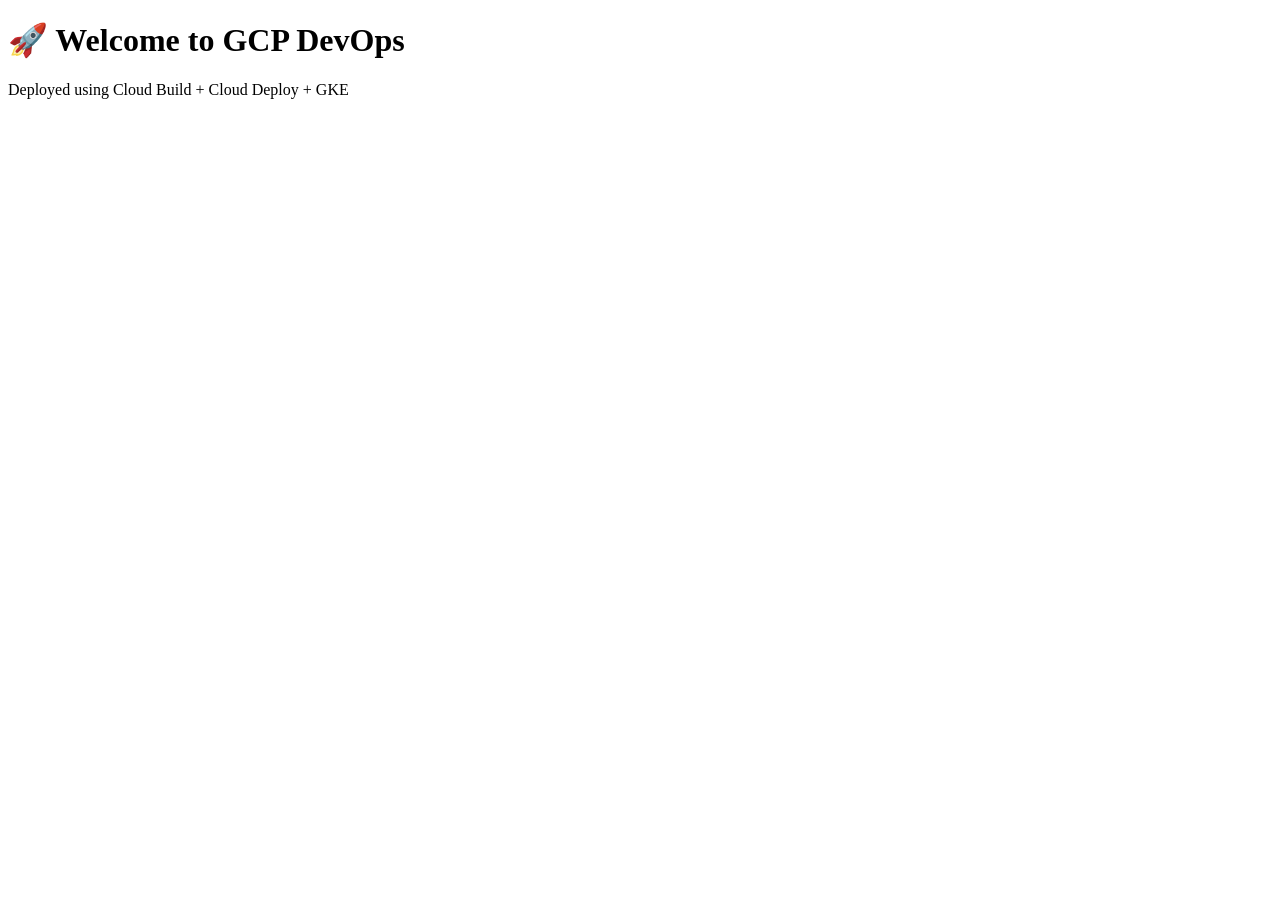
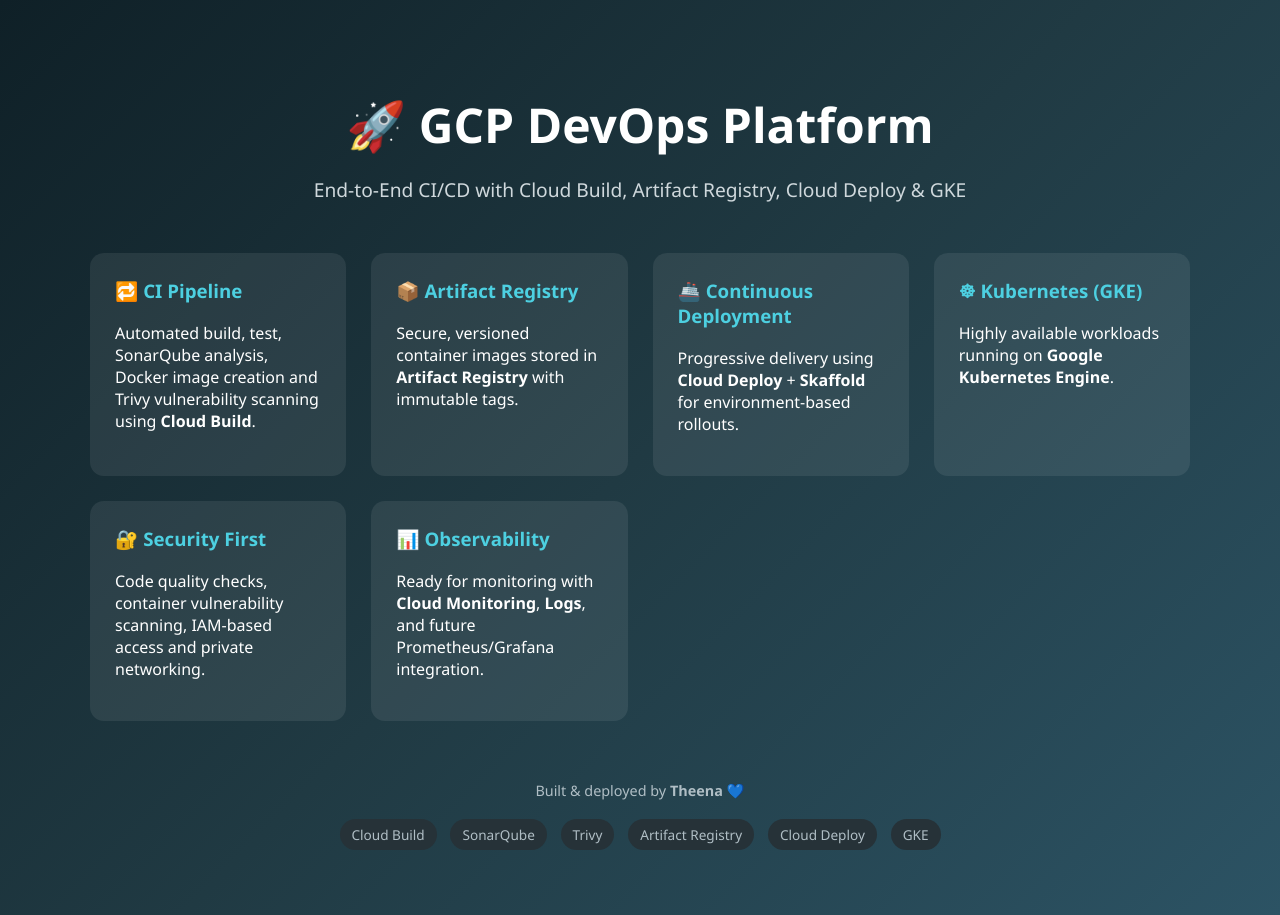
Before and after one commit to DINA18102002/gcp-devops, a Flask app: page / in a window 1280 px wide. Before the commit the page ends 99 px from the top, so only its background shows below. Run offline with Flask 3, Linux system fonts and the light colour scheme.

Commit message:
add landing index page

```diff
--- a/src/templates/index.html
+++ b/src/templates/index.html
@@ -1,10 +1,148 @@
 <!DOCTYPE html>
-<html>
+<html lang="en">
 <head>
-  <title>GCP DevOps App</title>
+  <meta charset="UTF-8" />
+  <title>GCP DevOps Platform</title>
+  <meta name="viewport" content="width=device-width, initial-scale=1.0" />
+
+  <style>
+    body {
+      margin: 0;
+      font-family: "Segoe UI", Roboto, sans-serif;
+      background: linear-gradient(135deg, #0f2027, #203a43, #2c5364);
+      color: #ffffff;
+    }
+
+    .container {
+      max-width: 1100px;
+      margin: auto;
+      padding: 60px 20px;
+    }
+
+    header {
+      text-align: center;
+      margin-bottom: 50px;
+    }
+
+    header h1 {
+      font-size: 3rem;
+      margin-bottom: 10px;
+    }
+
+    header p {
+      font-size: 1.2rem;
+      color: #cfd8dc;
+    }
+
+    .card-grid {
+      display: grid;
+      grid-template-columns: repeat(auto-fit, minmax(250px, 1fr));
+      gap: 25px;
+    }
+
+    .card {
+      background: rgba(255, 255, 255, 0.08);
+      border-radius: 14px;
+      padding: 25px;
+      transition: transform 0.3s ease, box-shadow 0.3s ease;
+    }
+
+    .card:hover {
+      transform: translateY(-8px);
+      box-shadow: 0 12px 30px rgba(0, 0, 0, 0.4);
+    }
+
+    .card h3 {
+      margin-top: 0;
+      color: #4dd0e1;
+    }
+
+    footer {
+      margin-top: 60px;
+      text-align: center;
+      font-size: 0.9rem;
+      color: #b0bec5;
+    }
+
+    .badge {
+      display: inline-block;
+      padding: 6px 12px;
+      margin: 5px;
+      border-radius: 20px;
+      background: #263238;
+      font-size: 0.85rem;
+    }
+  </style>
 </head>
+
 <body>
-  <h1>🚀 Welcome to GCP DevOps</h1>
-  <p>Deployed using Cloud Build + Cloud Deploy + GKE</p>
+  <div class="container">
+    <header>
+      <h1>🚀 GCP DevOps Platform</h1>
+      <p>End-to-End CI/CD with Cloud Build, Artifact Registry, Cloud Deploy & GKE</p>
+    </header>
+
+    <section class="card-grid">
+      <div class="card">
+        <h3>🔁 CI Pipeline</h3>
+        <p>
+          Automated build, test, SonarQube analysis, Docker image creation and
+          Trivy vulnerability scanning using <strong>Cloud Build</strong>.
+        </p>
+      </div>
+
+      <div class="card">
+        <h3>📦 Artifact Registry</h3>
+        <p>
+          Secure, versioned container images stored in
+          <strong>Artifact Registry</strong> with immutable tags.
+        </p>
+      </div>
+
+      <div class="card">
+        <h3>🚢 Continuous Deployment</h3>
+        <p>
+          Progressive delivery using <strong>Cloud Deploy</strong> +
+          <strong>Skaffold</strong> for environment-based rollouts.
+        </p>
+      </div>
+
+      <div class="card">
+        <h3>☸ Kubernetes (GKE)</h3>
+        <p>
+          Highly available workloads running on
+          <strong>Google Kubernetes Engine</strong>.
+        </p>
+      </div>
+
+      <div class="card">
+        <h3>🔐 Security First</h3>
+        <p>
+          Code quality checks, container vulnerability scanning, IAM-based
+          access and private networking.
+        </p>
+      </div>
+
+      <div class="card">
+        <h3>📊 Observability</h3>
+        <p>
+          Ready for monitoring with <strong>Cloud Monitoring</strong>,
+          <strong>Logs</strong>, and future Prometheus/Grafana integration.
+        </p>
+      </div>
+    </section>
+
+    <footer>
+      <p>Built & deployed by <strong>Theena</strong> 💙</p>
+      <div>
+        <span class="badge">Cloud Build</span>
+        <span class="badge">SonarQube</span>
+        <span class="badge">Trivy</span>
+        <span class="badge">Artifact Registry</span>
+        <span class="badge">Cloud Deploy</span>
+        <span class="badge">GKE</span>
+      </div>
+    </footer>
+  </div>
 </body>
 </html>
```
